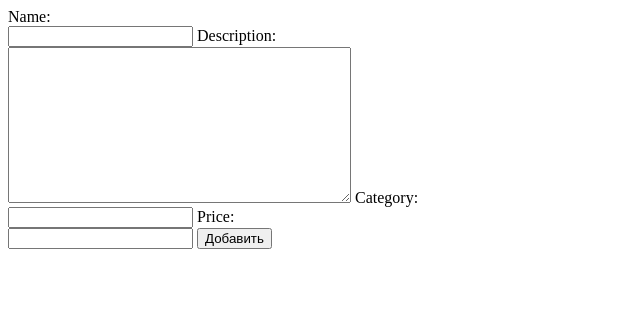
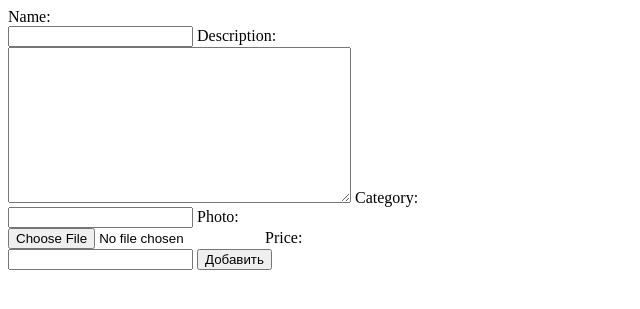
Before and after one commit to Ada-lave/-----, a Django app: page /add in a window 1280 px wide. Shown: the top 309 px of the page, without its empty margins (0-640 px from the left). Run offline with Django 4.2, Linux system fonts and the light colour scheme.

Commit message:
working add Product

```diff
--- a/Farm_project/Earth/forms.py
+++ b/Farm_project/Earth/forms.py
@@ -21,7 +21,7 @@ class AddProductsForm(forms.ModelForm):
     '''Форма для добавления овощей'''
     class Meta:
         model = ProductCard
-        fields = ['name','description','category','price']
+        fields = ['name','description','category','photo','price']
 
 class PostForm(forms.ModelForm):
     post = forms.CharField(max_length=120)
--- a/Farm_project/Earth/models.py
+++ b/Farm_project/Earth/models.py
@@ -31,6 +31,7 @@ class ProductCard(models.Model):
     description = models.TextField(max_length=1000)
     category = models.CharField(max_length=50)
     price = models.CharField(max_length=100)
+    photo = models.ImageField(upload_to='Products/photo/')
 
 
 
--- a/Farm_project/Earth/templates/Earth/form/getVeg.html
+++ b/Farm_project/Earth/templates/Earth/form/getVeg.html
@@ -7,7 +7,7 @@
     <title>Document</title>
 </head>
 <body>
-    <form method="POST">
+    <form method="POST" enctype=multipart/form-data>
         {% csrf_token %}
         {% for field in form %}
         {{ field.label_tag }}<br>
--- a/Farm_project/Earth/views.py
+++ b/Farm_project/Earth/views.py
@@ -47,7 +47,8 @@ class AddProduct(CreateView):
     model = ProductCard
     form_class = AddProductsForm
     template_name = 'Earth/form/getVeg.html'
-
+    def form_valid(self,form):
+        form.instance.user = self.request.user
 
 def AddProducts(request):
     form = AddProductsForm(request.POST,request.FILES)
```
Also changed, not shown: Farm_project/Earth/migrations/0012_productcard_photo.py (added), Farm_project/Earth/migrations/0013_remove_productcard_photo.py (added), Farm_project/Earth/migrations/0014_productcard_photo.py (added), Farm_project/db.sqlite3, Farm_project/media/Products/photo/Chrysanthemum.jpg (added), Farm_project/media/Products/photo/maxresdefault.jpg (added).
